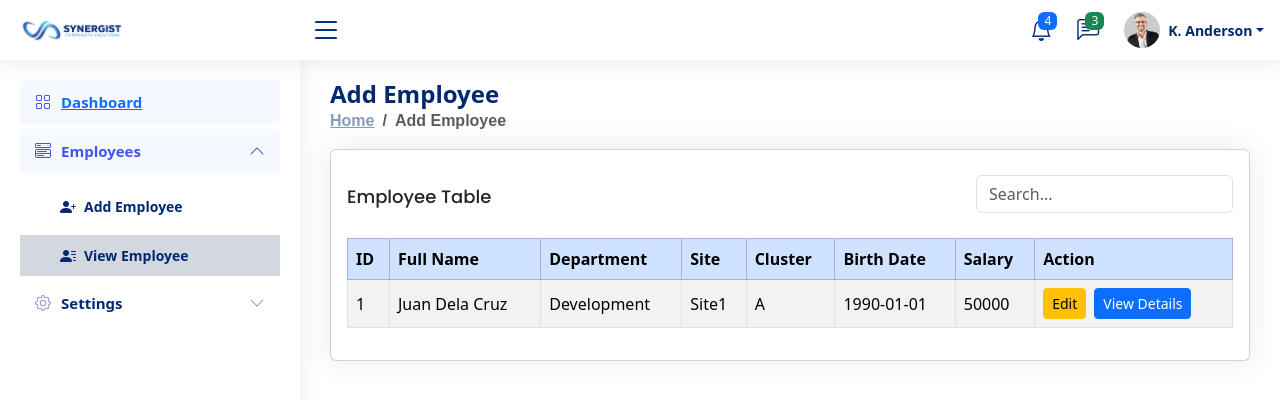
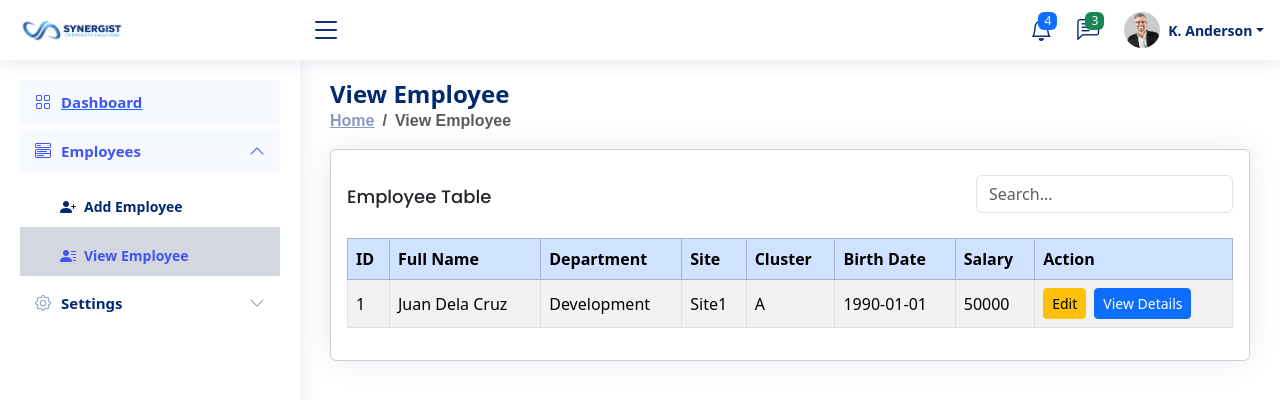
Before and after one commit to megaxsolutions/syncorp, a React (Vite) app: page /view-employee in a window 1280 px wide. Shown: the top 400 px of the page. Built offline with nearby package versions, Linux system fonts and the light colour scheme.

Commit message:
new updates

```diff
--- a/src/components/Sidebar.jsx
+++ b/src/components/Sidebar.jsx
@@ -12,14 +12,16 @@ const isSettingsActive = location.pathname.startsWith("/settings");
 return (
 <aside id="sidebar" className="sidebar">
     <ul className="sidebar-nav" id="sidebar-nav">
+     <Link to="/dashboard">
         <li className="nav-item">
             <a className={`nav-link ${isDashboard ? "active" : "" }`}>
-            <Link to="/dashboard">
+
                 <i className="bi bi-grid"></i>
                 <span>Dashboard</span>
-                </Link>
+
             </a>
         </li>
+        </Link>
         <li className="nav-item">
             <a className={`nav-link ${isAddEmployee || isViewEmployee ? "" : "collapsed" }`}
                 data-bs-target="#employees-nav" data-bs-toggle="collapse" href="#">
@@ -29,29 +31,30 @@ return (
             </a>
             <ul id="employees-nav" className={`nav-content collapse ${isAddEmployee || isViewEmployee ? "show" : "" }`}
                 data-bs-parent="#sidebar-nav">
-
+                <Link to="/add-employee" style={{padding:"0"}} className={isAddEmployee ? "active" : "" }>
                 <li className="mt-2">
 
-                    <a className={isAddEmployee ? "active" : "" }>
-                      <Link to="/add-employee" style={{padding:"0"}}>
+                    <a >
                         <i className="bi bi-person-plus-fill"></i>  {/* changed icon for Add Employee */}
                         <span>Add Employee</span>
-                        </Link>
+
 
                     </a>
 
                 </li>
-
+                </Link>
+                <Link to="/view-employee" style={{padding:"0"}} className={isViewEmployee ? "active" : "" }>
                 <li className="mt-2">
 
-                    <a  className={isViewEmployee ? "active" : "" }>
-                     <Link to="/view-employee" style={{padding:"0"}}>
+                    <a>
+
                         <i className="bi bi-person-lines-fill"></i>  {/* changed icon for View Employee */}
                         <span>View Employee</span>
-                        </Link>
+
 
                     </a>
                 </li>
+                </Link>
             </ul>
         </li>
         {/* New Settings dropdown */}
@@ -63,66 +66,78 @@ return (
                 <i className="bi bi-chevron-down ms-auto"></i>
             </a>
             <ul id="settings-nav" className={`nav-content collapse ${isSettingsActive ? "show" : "" }`} data-bs-parent="#sidebar-nav">
-
+            <Link to="/settings/site" style={{padding:"0"}} className={location.pathname === "/settings/site" ? "active" : ""}>
                 <li className="mt-2">
 
-                    <a className={location.pathname === "/settings/site" ? "active" : ""}>
-                    <Link to="/settings/site" style={{padding:"0"}}>
+                    <a >
+
                         <i className="bi bi-house"></i>
                         <span>Site</span>
-                      </Link>
+
                     </a>
 
                 </li>
+                </Link>
+                <Link to="/settings/department" style={{padding:"0"}} className={location.pathname === "/settings/department" ? "active" : ""}>
+                <li className="mt-2">
+                    <a  >
 
-                <li className="mt-2">
-                    <a  className={location.pathname === "/settings/department" ? "active" : ""}>
-                     <Link to="/settings/department" style={{padding:"0"}}>
                         <i className="bi bi-building"></i>
                         <span>Department</span>
-                        </Link>
+
                     </a>
                 </li>
+                </Link>
+                <Link to="/settings/cluster" style={{padding:"0"}}  className={location.pathname === "/settings/cluster" ? "active" : ""}>
                 <li className="mt-2">
-                    <a  className={location.pathname === "/settings/cluster" ? "active" : ""}>
-                    <Link to="/settings/cluster" style={{padding:"0"}}>
+                    <a >
+
                         <i className="bi bi-diagram-3"></i>
                         <span>Cluster</span>
-                      </Link>
+
                     </a>
                 </li>
+                </Link>
+                <Link to="/settings/position" style={{padding:"0"}} className={location.pathname === "/settings/position" ? "active" : ""}>
                 <li className="mt-2">
-                    <a  className={location.pathname === "/settings/position" ? "active" : ""}>
-                    <Link to="/settings/position" style={{padding:"0"}}>
+                    <a  >
+
                         <i className="bi bi-briefcase"></i>
                         <span>Position</span>
-                     </Link>
+
                     </a>
                 </li>
+                </Link>
+                <Link to="/settings/employee-level" style={{padding:"0"}} className={location.pathname === "/settings/employee-level" ? "active" : ""}>
                 <li className="mt-2">
-                    <a  className={location.pathname === "/settings/employee-level" ? "active" : ""}>
-                     <Link to="/settings/employee-level" style={{padding:"0"}}>
+                    <a  >
+
                         <i className="bi bi-graph-up"></i>
                         <span>Employee Level</span>
-                      </Link>
+
                     </a>
                 </li>
+                </Link>
+                <Link to="/settings/holiday-calendar" style={{padding:"0"}} className={location.pathname === "/settings/holiday-calendar" ? "active" : ""}>
                 <li className="mt-2">
-                    <a className={location.pathname === "/settings/holiday-calendar" ? "active" : ""}>
-                    <Link to="/settings/holiday-calendar" style={{padding:"0"}}>
+                    <a >
+
                         <i className="bi bi-calendar-event"></i>
                         <span>Holiday Calendar</span>
-                     </Link>
+
                     </a>
                 </li>
+                </Link>
+                <Link to="/settings/cut-off" style={{padding:"0"}} className={location.pathname === "/settings/cut-off" ? "active" : ""}>
                 <li className="mt-2">
-                    <a  className={location.pathname === "/settings/cut-off" ? "active" : ""}>
-                    <Link to="/settings/cut-off" style={{padding:"0"}}>
+                    <a  >
+
                         <i className="bi bi-clock"></i>
                         <span>Cut off</span>
-                    </Link>
+
                     </a>
                 </li>
+                </Link>
             </ul>
         </li>
     </ul>
--- a/src/pages/ViewEmployee.jsx
+++ b/src/pages/ViewEmployee.jsx
@@ -104,13 +104,13 @@ function ViewEmployee() {
 
                 <main className="main" id="main">
                     <div className="pagetitle">
-                        <h1>Add Employee</h1>
+                        <h1>View Employee</h1>
                         <nav>
                             <ol className="breadcrumb">
                                 <li className="breadcrumb-item">
                                     <a href="/dashboard">Home</a>
                                 </li>
-                                <li className="breadcrumb-item active">Add Employee</li>
+                                <li className="breadcrumb-item active">View Employee</li>
                             </ol>
                         </nav>
                     </div>
```
